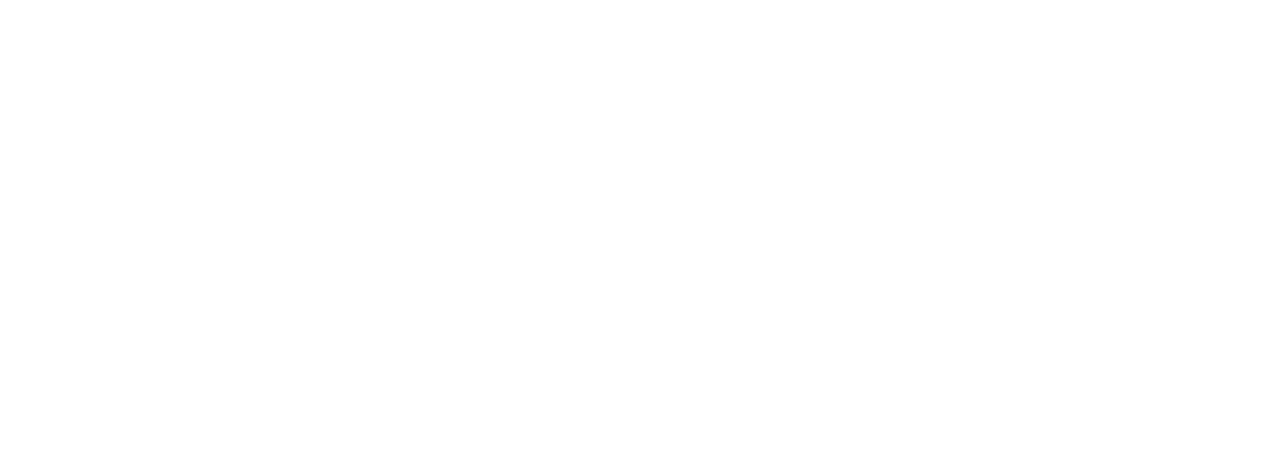
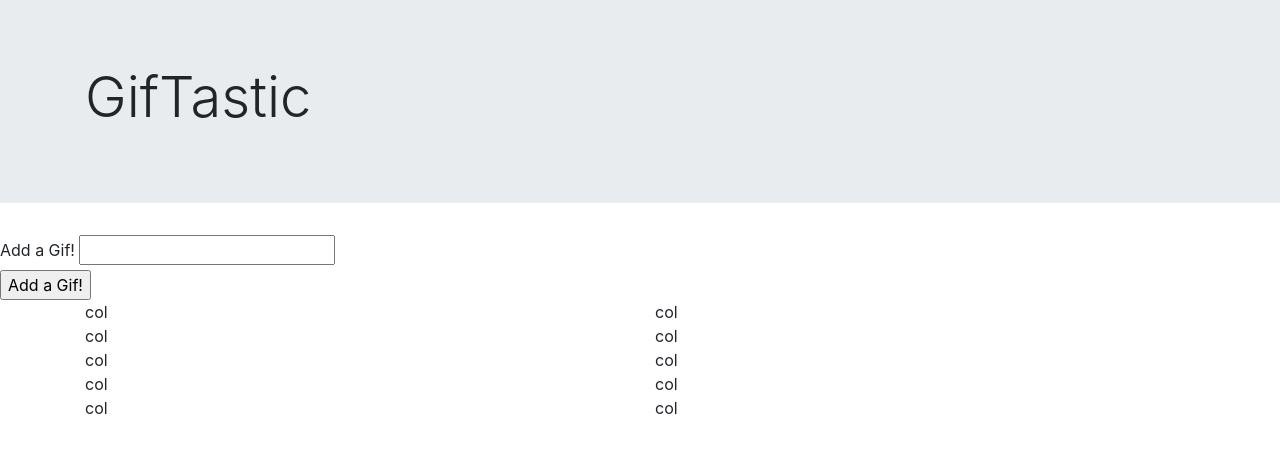
Before and after one commit to CB721/GifTastic, a plain HTML site: page index.html in a window 1280 px wide. Drawn offline with nearby package versions, Linux system fonts and the light colour scheme.

Commit message:
Initial layout

```diff
--- a/index.html
+++ b/index.html
@@ -6,11 +6,49 @@
     <meta name="viewport" content="width=device-width, initial-scale=1.0">
     <meta http-equiv="X-UA-Compatible" content="ie=edge">
     <title>GifTastic</title>
+    <link rel="stylesheet" href="https://stackpath.bootstrapcdn.com/bootstrap/4.3.1/css/bootstrap.min.css"
+        integrity="sha384-ggOyR0iXCbMQv3Xipma34MD+dH/1fQ784/j6cY/iJTQUOhcWr7x9JvoRxT2MZw1T" crossorigin="anonymous">
     <link rel="stylesheet" type="type/css" href="./Assets/Styles/style.css">
 </head>
 
 <body>
+    <!-- Heading -->
+    <div class="jumbotron jumbotron-fluid">
+        <div class="container">
+            <h1 class="display-4">GifTastic</h1>
+        </div>
+    </div>
 
+    <!-- User input for gifs -->
+    <form id="gif-form">
+        <label for="gif-input">Add a Gif!</label>
+        <input type="text" id="gif-input"><br>
+
+        <!-- Button triggers new movie to be added -->
+        <input id="add-gif" type="submit" value="Add a Gif!">
+    </form>
+
+
+    <!-- Where the gifs will be placed -->
+    <div class="container">
+        <div class="row">
+            <div class="col" id="gifView">col</div>
+            <div class="col" id="gifView">col</div>
+            <div class="w-100"></div>
+            <div class="col" id="gifView">col</div>
+            <div class="col" id="gifView">col</div>
+            <div class="w-100"></div>
+            <div class="col" id="gifView">col</div>
+            <div class="col" id="gifView">col</div>
+            <div class="w-100"></div>
+            <div class="col" id="gifView">col</div>
+            <div class="col" id="gifView">col</div>
+            <div class="w-100"></div>
+            <div class="col" id="gifView">col</div>
+            <div class="col" id="gifView">col</div>
+        </div>
+
+    </div>
 
 
 
```
